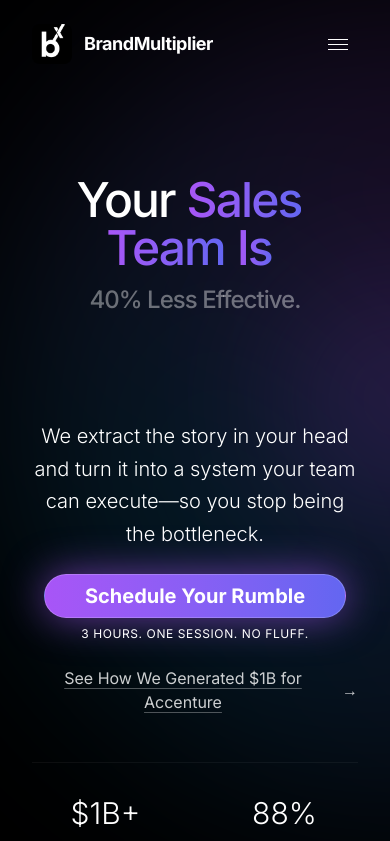
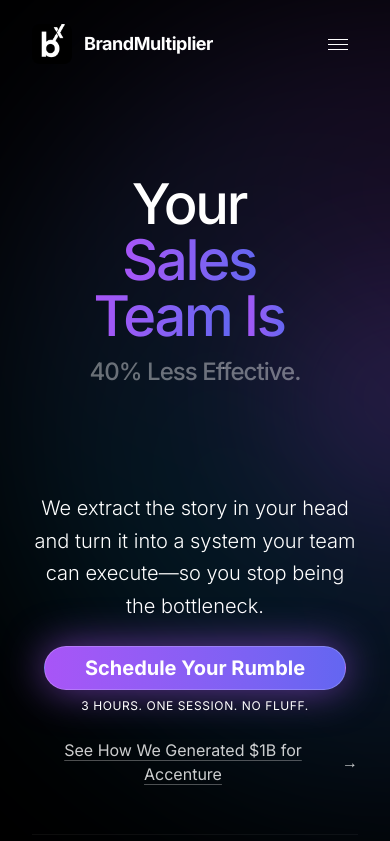
Before and after one commit to brandmultiplier/BrMul---Landing-Page-v1, a Next.js app: page / in a window 390 px wide. Shown: the top 841 px of the page. Built offline with nearby package versions, Linux system fonts and the light colour scheme.

Commit message:
Mobile optimization: Hero title size, Roadmap numbers, Animations

```diff
--- a/src/components/sections/Solution.tsx
+++ b/src/components/sections/Solution.tsx
@@ -62,7 +62,7 @@ export default function Solution() {
                         >
                             {/* Number & Icon Area */}
                             <div className="md:w-1/2 flex justify-start md:justify-end relative">
-                                <div className={`text-[8rem] md:text-[10rem] font-bold leading-none text-white/5 absolute -top-10 ${i % 2 === 1 ? 'md:-right-10 left-0' : 'md:-left-10 right-0'}`}>
+                                <div className={`text-[8rem] md:text-[10rem] font-bold leading-none text-white/10 absolute -top-12 md:-top-10 ${i % 2 === 1 ? 'md:-right-10 right-4' : 'md:-left-10 right-4'} z-0`}>
                                     {step.num}
                                 </div>
                                 <div className={`relative z-10 p-8 rounded-2xl bg-[#121217] border border-white/5 w-full max-w-md ${i % 2 === 1 ? 'md:ml-auto' : 'md:mr-auto'}`}>
--- a/src/components/ui/HeroZoomTitle.tsx
+++ b/src/components/ui/HeroZoomTitle.tsx
@@ -59,7 +59,7 @@ export default function HeroZoomTitle({ titlePhrases = [], subtitle = "" }: Hero
     // Shared content structure to guarantee 100% alignment
     const Content = ({ variant }: { variant: 'base' | 'spotlight' }) => (
         <div className="flex flex-col gap-4 md:gap-6 w-full">
-            <h1 className="text-[clamp(3rem,9vw,9.5rem)] leading-[0.9] font-medium tracking-tighter">
+            <h1 className="text-[clamp(3.5rem,9vw,9.5rem)] leading-[0.9] font-medium tracking-tighter">
                 {titlePhrases.map((word, i) => (
                     <span
                         key={i}
--- a/src/components/ui/NeuralNetwork.tsx
+++ b/src/components/ui/NeuralNetwork.tsx
@@ -34,7 +34,7 @@ export default function NeuralNetwork() {
 
         const initParticles = () => {
             particles = [];
-            const particleCount = Math.min(Math.floor((width * height) / 15000), 100); // Responsive count
+            const particleCount = Math.min(Math.floor((width * height) / 25000), 100); // Reduced density for mobile
 
             for (let i = 0; i < particleCount; i++) {
                 particles.push({
```
